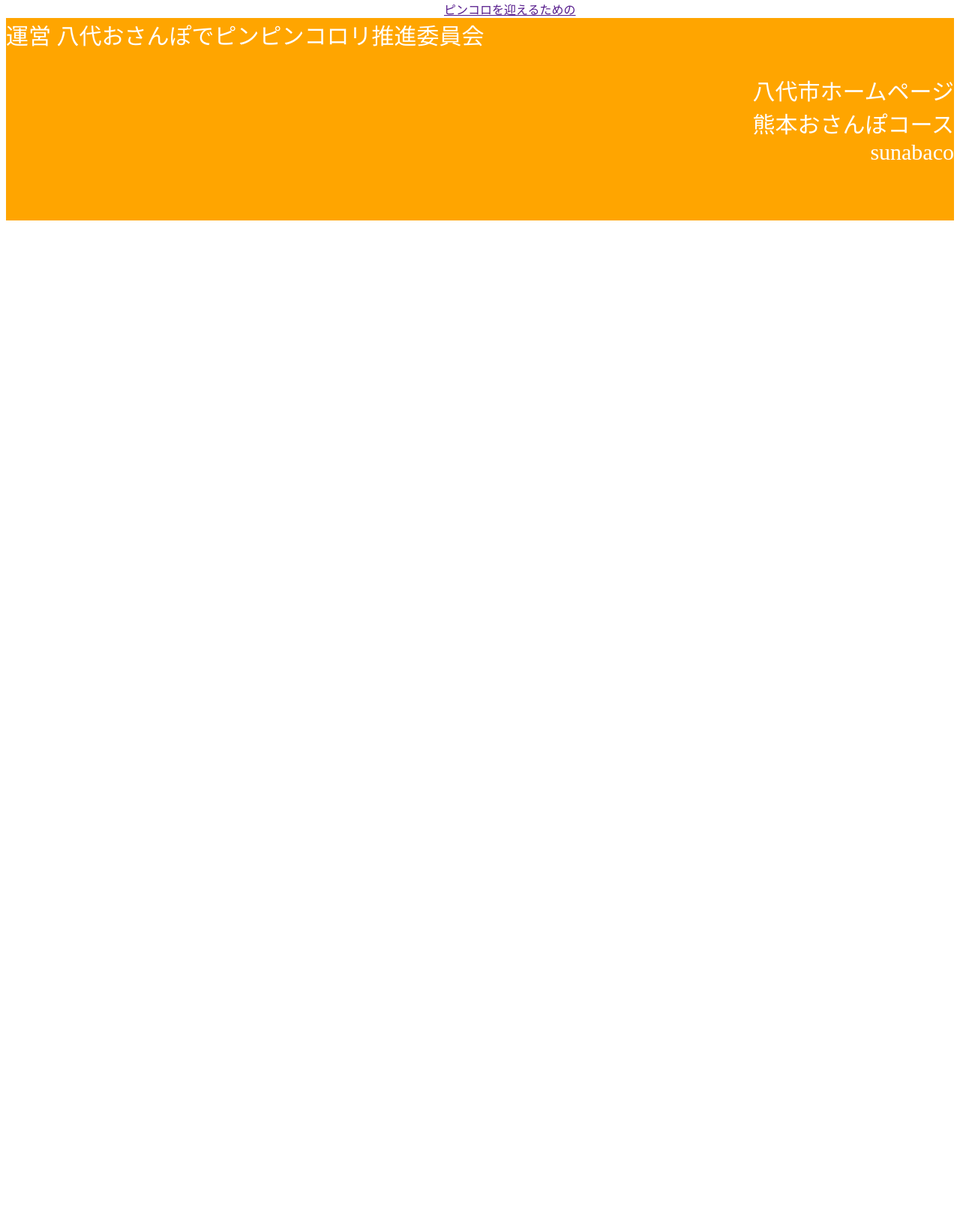
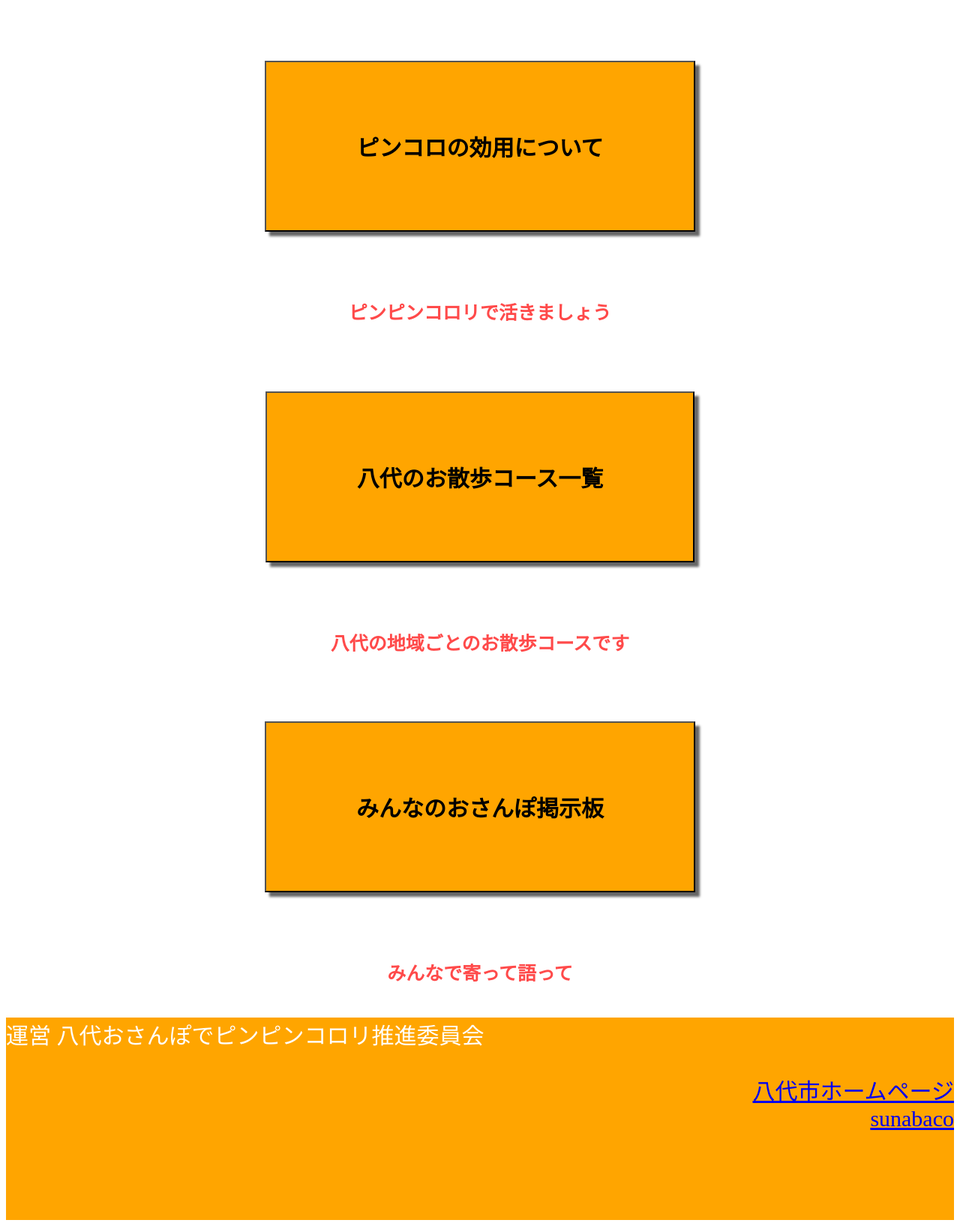
Before and after one commit to narumi-k/pinkoro, a Flask app: template templates/top.html in a window 1280 px wide. Shown: the part 106-1741 px from the top of the page at 75% size. Before the commit the page ends 400 px from the top, so only its background shows below. Run offline with Flask 2, Linux system fonts and the light colour scheme; the template is opened without the code that fills it, so the values that code supplies are empty.

Commit message:
202012111443

```diff
--- a/app.py
+++ b/app.py
@@ -6,34 +6,46 @@ app = Flask(__name__)
 # secretkeyの設定（sessionを使えるようにする）
 app.secret_key = "sunabaco"
 
-@app.route("/top")
+
+@app.route("/")
 def top():
     return render_template("top.html")
+
+
+@app.route("/bbs")
+def bbs():
+    return render_template("bbs.html")
+
 
 @app.route("/taiyou")
 def taiyou():
     return render_template("taiyou.html")
 
+
 @app.route("/ootago")
 def ootago():
     return render_template("ootago.html")
+
 
 @app.route("/kongou")
 def kongou():
     return render_template("kongou.html")
 
+
 @app.route("/matsutaka")
 def matsutaka():
     return render_template("matsutaka.html")
 
-@app.route("/regist",methods=["GET"])
+
+@app.route("/regist", methods=["GET"])
 def regist_get():
     if "user_id" in session:
         return render_template("/top")
     else:
         return render_template("regist.html")
 
-@app.route("/regist",methods=["POST"])
+
+@app.route("/regist", methods=["POST"])
 def regist_post():
     if "user_id" in session:
         return redirect("/top")
@@ -44,37 +56,12 @@ def regist_post():
 
         conn = sqlite3.connect("pinkoro.db")
         c = conn.cursor()
-        c.execute("insert into users values(null,?,?)",(name,password))
+        c.execute("insert into users values(null,?,?)", (name, password))
         conn.commit()
         c.close()
 
         return redirect("/top")
 
 
-
-
-
-
-
-
-
-
-
-
-
-
-
-
-
-
-
-
-
-
-
-
-
-
-
 if __name__ == "__main__":
     app.run(debug=True)
--- a/static/css/style_pc.css
+++ b/static/css/style_pc.css
@@ -55,7 +55,7 @@ li {
 .login  {
   text-align: right;
 }
-
+/* footer */
 .footer{
   background-color: orange;
   height: 270px;
@@ -65,3 +65,25 @@ li {
 .footer-list li{
 text-align: right;
 }
+/* #新しいTOP */
+
+.menue{
+  text-align: center;
+}
+.btn{
+  font-size:30px ;
+  font-weight: bold;
+  background-color: orange;
+  padding: 60px 120px;
+  margin: 5%;
+  box-shadow   : 6px 6px 3px #666666;
+}
+button.btn:hover{
+  background-color: rgb(221, 199, 34);
+  color: #fff;
+}
+.setsumei{
+  font-size: 25px;
+  color: #ff4a4a;
+  font-weight: bold;
+}
--- a/templates/base.html
+++ b/templates/base.html
@@ -34,9 +34,8 @@
     </div>
     <div class="footer-list">
       <ul>
-        <li>八代市ホームページ</li>
-        <li>熊本おさんぽコース</li>
-        <li>sunabaco</li>
+        <li><a href="http://www.city.yatsushiro.lg.jp/">八代市ホームページ</a></li>
+        <li><a href="https://sunabaco.com/">sunabaco</a></li>
       </ul>
     </div>
 
--- a/templates/top.html
+++ b/templates/top.html
@@ -1,9 +1,28 @@
 {% extends "base.html" %}
 {% block content %}
 
-<div class="kouyou">
-  <a href="">ピンコロを迎えるための</a>
+<br>
+<div class="menue">
+  <div class="kouyou">
+    <button class="btn" onclick="location.href='">
+      <p>ピンコロの効用について</p>
+    </button>
+  </div>
+  <p class="setsumei">ピンピンコロリで活きましょう</p>
+  <div class="sanpo">
+    <button class="btn" onclick="location.href='">
+      <p>八代のお散歩コース一覧</p>
+    </button>
+  </div>
+  <p class="setsumei">八代の地域ごとのお散歩コースです</p>
+  <div class="bbs">
+    <button class="btn" onclick="location.href='">
+      <p>みんなのおさんぽ掲示板</p>
+    </button>
+  </div>
+  <p class="setsumei">みんなで寄って語って</p>
+</div>
+<br>
 
-</div>
 
 {% endblock %}
```
